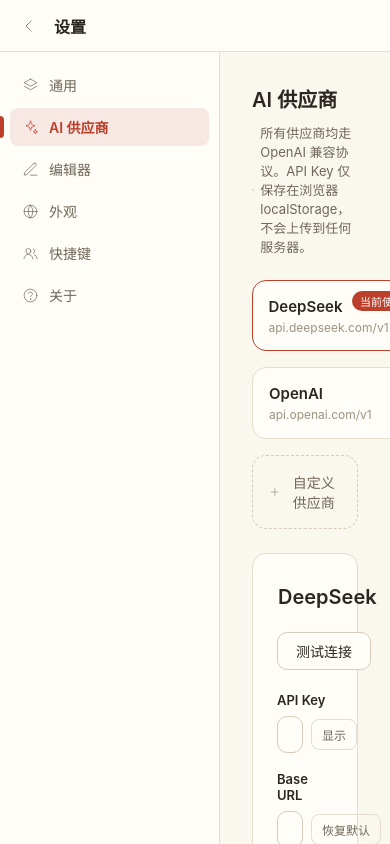
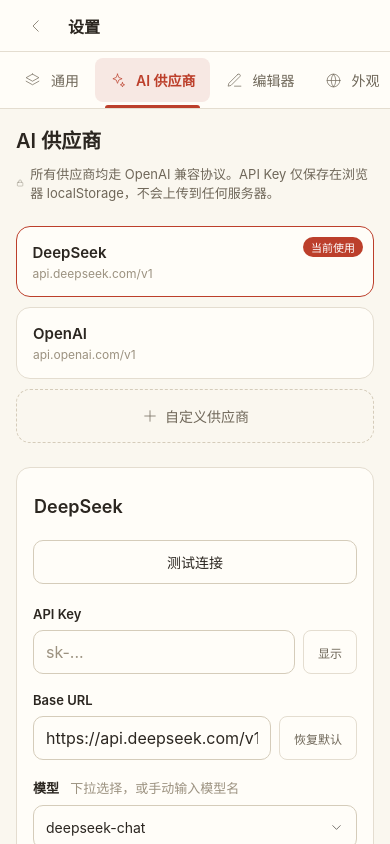
Before and after one commit to yanzezhong/ai-write, a Vue app: page /#/settings in a window 390 px wide. Built offline with nearby package versions, Linux system fonts and the light colour scheme.

Commit message:
fix(v4): 设置页移动端适配 — <768px 单列布局与 44pt 触屏热区

```diff
--- a/src/views/SettingsView.vue
+++ b/src/views/SettingsView.vue
@@ -151,4 +151,52 @@
   background: var(--panel-2);
   padding: 32px;
 }
+
+/* ---------- 移动端（<768px）：侧栏变顶部横向标签，内容区单列纵向 ---------- */
+@media (max-width: 767.98px) {
+  .topbar .icon-btn {
+    width: 44px;
+    height: 44px;
+  }
+
+  .body {
+    flex-direction: column;
+  }
+
+  .sidenav {
+    width: 100%;
+    flex-direction: row;
+    align-items: center;
+    gap: 2px;
+    padding: 6px 10px;
+    border-right: none;
+    border-bottom: 1px solid var(--border);
+    overflow-x: auto;
+    overflow-y: hidden;
+    -webkit-overflow-scrolling: touch;
+  }
+
+  .nav-item {
+    flex: none;
+    min-height: 44px;
+    padding: 10px 14px;
+    white-space: nowrap;
+  }
+
+  .nav-item.active::before {
+    left: 10px;
+    right: 10px;
+    top: auto;
+    bottom: -6px;
+    width: auto;
+    height: 3px;
+    border-radius: 3px 3px 0 0;
+  }
+
+  .canvas {
+    flex: 1;
+    min-height: 0;
+    padding: 16px;
+  }
+}
 </style>
--- a/src/views/settings/AboutPanel.vue
+++ b/src/views/settings/AboutPanel.vue
@@ -80,4 +80,11 @@
   color: var(--text-2);
   font-size: 12px;
 }
+
+/* ---------- 移动端（<768px）：缩小卡片内边距 ---------- */
+@media (max-width: 767.98px) {
+  .about-card {
+    padding: 28px 20px;
+  }
+}
 </style>
--- a/src/views/settings/AppearancePanel.vue
+++ b/src/views/settings/AppearancePanel.vue
@@ -148,4 +148,35 @@
   color: var(--accent);
   font-weight: 600;
 }
+
+/* ---------- 移动端（<768px）：行纵向堆叠，控件全宽、触屏热区 ≥44px ---------- */
+@media (max-width: 767.98px) {
+  .section {
+    padding: 6px 16px;
+  }
+
+  .row {
+    flex-direction: column;
+    align-items: stretch;
+    gap: 12px;
+  }
+
+  .swatches {
+    gap: 12px;
+  }
+
+  .swatch {
+    width: 44px;
+    height: 44px;
+  }
+
+  .fake-select {
+    width: 100%;
+  }
+
+  .fake-option {
+    flex: 1;
+    min-height: 44px;
+  }
+}
 </style>
--- a/src/views/settings/EditorPanel.vue
+++ b/src/views/settings/EditorPanel.vue
@@ -138,4 +138,35 @@
   color: var(--accent);
   font-weight: 600;
 }
+
+/* ---------- 移动端（<768px）：行纵向堆叠，控件全宽、触屏热区 ≥44px ---------- */
+@media (max-width: 767.98px) {
+  .section {
+    padding: 6px 16px;
+  }
+
+  .row {
+    flex-direction: column;
+    align-items: stretch;
+    gap: 12px;
+  }
+
+  .slider-wrap {
+    width: 100%;
+  }
+
+  .slider-wrap input[type='range'] {
+    width: 100%;
+    height: 44px;
+  }
+
+  .fake-select {
+    width: 100%;
+  }
+
+  .fake-option {
+    flex: 1;
+    min-height: 44px;
+  }
+}
 </style>
--- a/src/views/settings/GeneralPanel.vue
+++ b/src/views/settings/GeneralPanel.vue
@@ -138,4 +138,48 @@
   color: var(--accent);
   font-weight: 600;
 }
+
+/* ---------- 移动端（<768px）：行纵向堆叠，控件全宽、触屏热区 ≥44px ---------- */
+@media (max-width: 767.98px) {
+  .section {
+    padding: 6px 16px;
+  }
+
+  .row {
+    flex-direction: column;
+    align-items: stretch;
+    gap: 12px;
+  }
+
+  .fake-select {
+    width: 100%;
+  }
+
+  .fake-option {
+    flex: 1;
+    min-height: 44px;
+  }
+
+  .switch {
+    align-self: flex-start;
+    width: 54px;
+    height: 32px;
+  }
+
+  .knob {
+    width: 26px;
+    height: 26px;
+  }
+
+  .switch.on .knob {
+    transform: translateX(22px);
+  }
+
+  /* 扩大点击热区至 44px 高（32px 轨道 + 上下各 6px 透明区） */
+  .switch::after {
+    content: '';
+    position: absolute;
+    inset: -6px;
+  }
+}
 </style>
--- a/src/views/settings/ProvidersPanel.vue
+++ b/src/views/settings/ProvidersPanel.vue
@@ -530,4 +530,86 @@
   color: var(--text-3);
   font-size: 12px;
 }
+
+/* ---------- 移动端（<768px）：卡片/表单/按钮全宽单列，触屏热区 ≥44px，输入字号 ≥16px 防 iOS 聚焦缩放 ---------- */
+@media (max-width: 767.98px) {
+  .provider-cards {
+    flex-direction: column;
+    gap: 10px;
+  }
+
+  .provider-card,
+  .add-card {
+    width: 100%;
+  }
+
+  .add-card {
+    min-height: 52px;
+  }
+
+  .delete-btn {
+    min-height: 44px;
+    padding: 10px 14px;
+  }
+
+  .config-card {
+    padding: 16px;
+  }
+
+  .config-head {
+    flex-direction: column;
+    align-items: stretch;
+    gap: 12px;
+  }
+
+  .name-input {
+    width: 100%;
+    min-width: 0;
+    min-height: 44px;
+    font-size: 18px;
+  }
+
+  .head-right {
+    width: 100%;
+  }
+
+  .head-right .btn {
+    flex: 1;
+    min-height: 44px;
+  }
+
+  .test-result {
+    max-width: 100%;
+    word-break: break-word;
+  }
+
+  .input {
+    min-height: 44px;
+    font-size: 16px;
+  }
+
+  .mini-btn {
+    min-height: 44px;
+    padding: 10px 14px;
+  }
+
+  .model-trigger {
+    min-height: 44px;
+  }
+
+  .model-option {
+    min-height: 44px;
+  }
+
+  .config-foot {
+    flex-direction: column;
+    align-items: stretch;
+    gap: 12px;
+  }
+
+  .config-foot .btn.primary {
+    width: 100%;
+    min-height: 48px;
+  }
+}
 </style>
--- a/src/views/settings/ShortcutsPanel.vue
+++ b/src/views/settings/ShortcutsPanel.vue
@@ -78,4 +78,12 @@
   font-size: 12px;
   text-align: center;
 }
+
+/* ---------- 移动端（<768px）：缩小单元格内边距，保证表格不溢出 ---------- */
+@media (max-width: 767.98px) {
+  .shortcut-table th,
+  .shortcut-table td {
+    padding: 14px 14px;
+  }
+}
 </style>
```
